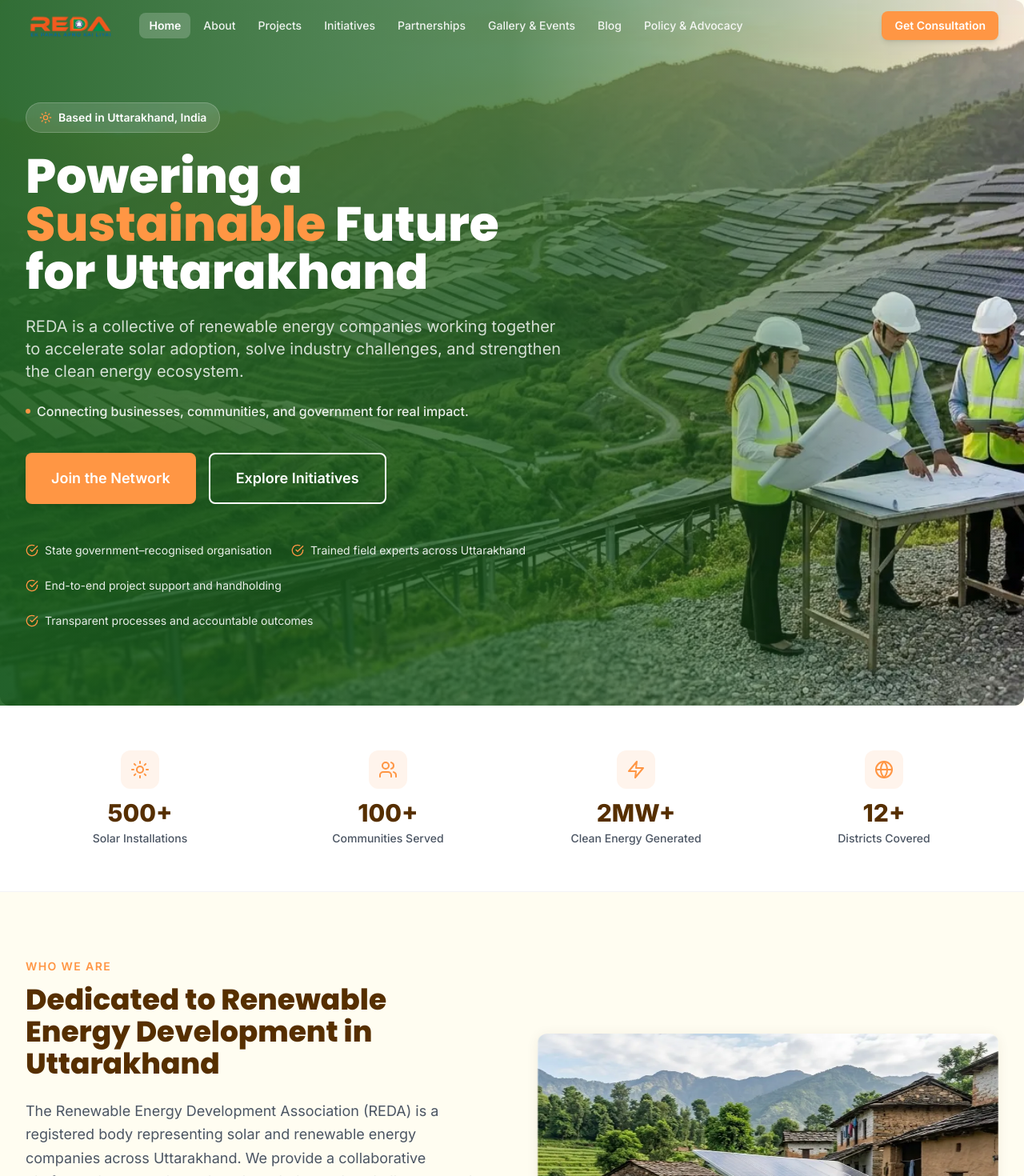
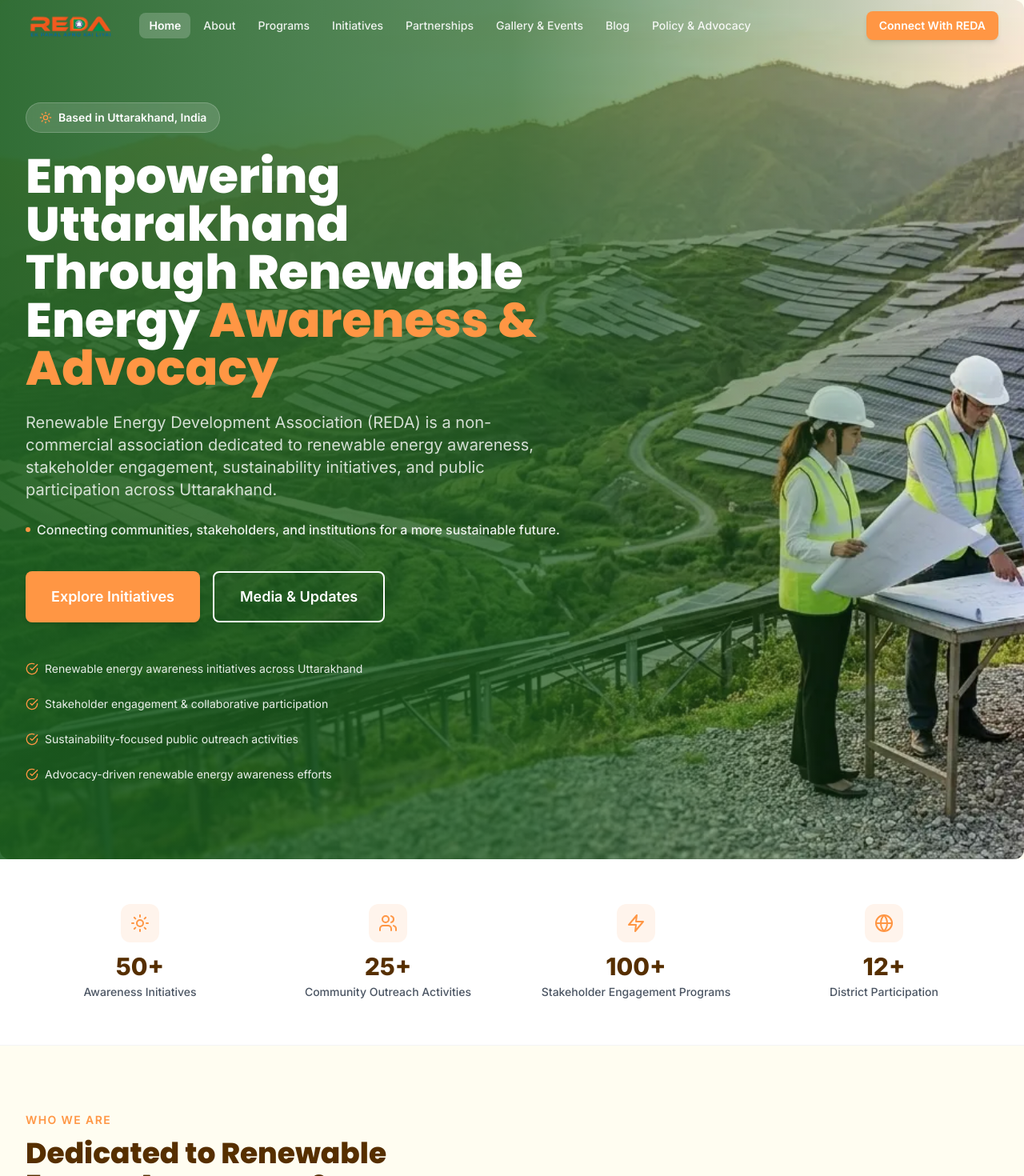
Before and after one commit to Bhogla/REDA, a React (Vite) app: page / in a window 1280 px wide. Shown: the top 1470 px of the page at 80% size. Built offline with nearby package versions, Linux system fonts and the light colour scheme.

Commit message:
Update homepage text content for awareness focus

```diff
--- a/src/components/Footer.tsx
+++ b/src/components/Footer.tsx
@@ -39,7 +39,7 @@ export default function Footer() {
               </div>
             </button>
             <p className="text-neutral-800 text-sm leading-relaxed mb-6 max-w-xs font-medium">
-              Renewable Energy Development Association promoting solar energy adoption and sustainable development across Uttarakhand, India.
+              Renewable Energy Development Association promoting renewable energy awareness, sustainability initiatives, stakeholder engagement, and community-focused participation across Uttarakhand, India.
             </p>
             <div className="flex gap-2.5">
               {[Facebook, Twitter, Linkedin, Youtube].map((Icon, i) => (
--- a/src/components/Navbar.tsx
+++ b/src/components/Navbar.tsx
@@ -7,7 +7,7 @@ import logoImage from '../assets/logo.png';
 const navLinks: { label: string; page: PageId }[] = [
   { label: 'Home', page: 'home' },
   { label: 'About', page: 'about' },
-  { label: 'Projects', page: 'projects' },
+  { label: 'Programs', page: 'projects' },
   { label: 'Initiatives', page: 'initiatives' },
   { label: 'Partnerships', page: 'partnerships' },
   { label: 'Gallery & Events', page: 'gallery' },
@@ -76,7 +76,7 @@ export default function Navbar() {
 
           <div className="hidden lg:block">
             <Button size="sm" onClick={() => handleNav('contact')}>
-              Get Consultation
+              Connect With REDA
             </Button>
           </div>
 
@@ -108,7 +108,7 @@ export default function Navbar() {
             ))}
             <div className="pt-2 border-t border-gray-100 mt-2">
               <Button fullWidth onClick={() => handleNav('contact')}>
-                Get Consultation
+                Connect With REDA
               </Button>
             </div>
           </nav>
--- a/src/pages/Home.tsx
+++ b/src/pages/Home.tsx
@@ -22,31 +22,31 @@ import banner2 from '../assets/banner2.webp';
 import banner3 from '../assets/banner3.webp';
 
 const stats = [
-  { value: '500+', label: 'Solar Installations', icon: Sun },
-  { value: '100+', label: 'Communities Served', icon: Users },
-  { value: '2MW+', label: 'Clean Energy Generated', icon: Zap },
-  { value: '12+', label: 'Districts Covered', icon: Globe },
+  { value: '50+', label: 'Awareness Initiatives', icon: Sun },
+  { value: '25+', label: 'Community Outreach Activities', icon: Users },
+  { value: '100+', label: 'Stakeholder Engagement Programs', icon: Zap },
+  { value: '12+', label: 'District Participation', icon: Globe },
 ];
 
 const projects = [
   {
     icon: Sun,
-    title: 'Residential Solar Support',
-    desc: 'Empowering homeowners with guidance on technology selection, subsidies, and connecting with reliable member installers.',
+    title: 'Renewable Energy Awareness',
+    desc: 'Promoting awareness and informed participation in renewable energy adoption through public outreach and educational initiatives.',
     color: 'text-solar',
     bg: 'bg-orange-50',
   },
   {
     icon: Users,
-    title: 'Community Solar Projects',
-    desc: 'Developing shared solar infrastructure to bring clean, collaborative energy solutions to Himalayan villages.',
+    title: 'Stakeholder Engagement',
+    desc: 'Encouraging collaboration and dialogue among stakeholders, institutions, and communities to support sustainable energy development.',
     color: 'text-green-deep',
     bg: 'bg-green-50',
   },
   {
     icon: Wind,
-    title: 'Off-Grid Solutions',
-    desc: 'Designing sustainable standalone energy systems for remote mountain communities with limited grid access.',
+    title: 'Sustainability Initiatives',
+    desc: 'Supporting sustainability-focused activities and awareness programs that contribute towards a cleaner and more responsible future.',
     color: 'text-blue-trust',
     bg: 'bg-blue-50',
   },
@@ -56,35 +56,35 @@ const initiatives = [
   {
     icon: Users,
     title: 'Community Engagement',
-    desc: 'Driving awareness and adoption of solar energy across communities through grassroots outreach and education.',
+    desc: 'Encouraging renewable energy awareness and public participation through outreach activities, discussions, and community-focused initiatives.',
     tag: 'Engagement',
   },
   {
     icon: Award,
-    title: 'Technical Support',
-    desc: 'Enabling member companies with knowledge sharing, problem-solving, and technical capacity building.',
+    title: 'Stakeholder Collaboration',
+    desc: 'Supporting dialogue and collaboration among stakeholders, institutions, and communities to strengthen renewable energy awareness and sustainable development efforts.',
     tag: 'Technical',
   },
   {
     icon: FileText,
-    title: 'Policy Advocacy',
-    desc: 'Working closely with the government and policymakers to create favorable renewable energy policies for Uttarakhand.',
+    title: 'Policy & Awareness Advocacy',
+    desc: 'Promoting awareness and constructive engagement regarding renewable energy policies, sustainability initiatives, and public-interest concerns.',
     tag: 'Advocacy',
   },
 ];
 
 const partners = [
-  { label: 'Government Bodies', icon: Building2, desc: 'UREDA, MNRE, State Govt.' },
-  { label: 'NGO Networks', icon: Leaf, desc: 'Environmental & development NGOs' },
-  { label: 'Private Sector', icon: TrendingUp, desc: 'Solar companies & industries' },
-  { label: 'Academic Institutions', icon: Award, desc: 'IITs, Universities, Research bodies' },
+  { label: 'Government Bodies', icon: Building2, desc: 'Collaborating with public institutions and government organizations to support renewable energy awareness and sustainability initiatives.' },
+  { label: 'NGO Networks', icon: Leaf, desc: 'Working alongside environmental and community-focused organizations to encourage awareness and sustainable development efforts.' },
+  { label: 'Industry Stakeholders', icon: TrendingUp, desc: 'Encouraging collaboration and dialogue among renewable energy stakeholders to support informed and responsible energy practices.' },
+  { label: 'Academic Institutions', icon: Award, desc: 'Partnering with educational and research institutions to promote renewable energy awareness, innovation, and knowledge-sharing initiatives.' },
 ];
 
 const benefits = [
-  'State government–recognised organisation',
-  'Trained field experts across Uttarakhand',
-  'End-to-end project support and handholding',
-  'Transparent processes and accountable outcomes',
+  'Renewable energy awareness initiatives across Uttarakhand',
+  'Stakeholder engagement & collaborative participation',
+  'Sustainability-focused public outreach activities',
+  'Advocacy-driven renewable energy awareness efforts',
 ];
 
 const schemes = [
@@ -114,55 +114,46 @@ const schemes = [
 const faqs = [
   {
     question: 'What is REDA and what does it do?',
-    answer: 'REDA (Renewable Energy Development Association) is a registered body of solar and renewable energy companies in Uttarakhand. We facilitate collaboration, provide technical support, advocate for favorable policies, and drive solar adoption across the state.',
-  },
-
-  {
-    question: 'What government subsidies are available for solar in Uttarakhand?',
-    answer: 'Several schemes are available including PM Surya Ghar Muft Bijli Yojana and the Mukhya Mantri Solar Yojana (MSSY). These can cover a significant portion of installation costs for residential systems. REDA helps you navigate the application process.',
+    answer: 'Renewable Energy Development Association (REDA) is a non-commercial association focused on renewable energy awareness, stakeholder engagement, sustainability initiatives, and public participation across Uttarakhand.',
   },
   {
-    question: 'Is solar energy viable in hilly terrain like Uttarakhand?',
-    answer: 'Yes! Uttarakhand receives excellent solar irradiance, especially in the mid-hills and valley regions. Modern panels work efficiently even in partially cloudy conditions, and REDA\'s experts design systems optimized for local terrain and climate.',
+    question: 'Is REDA a solar installation company?',
+    answer: 'No. REDA is not involved in commercial installation or product sales. The association primarily focuses on awareness, advocacy, stakeholder engagement, and sustainability initiatives.',
   },
   {
-    question: 'How can my company become a REDA member?',
-    answer: 'Any solar or renewable energy company operating in Uttarakhand can apply for REDA membership. Members gain access to networking, policy advocacy, technical support, and collaborative project opportunities. Reach out via our contact page to apply.',
+    question: 'What are REDA’s primary areas of focus?',
+    answer: 'REDA focuses on renewable energy awareness, sustainability advocacy, public engagement, collaborative participation, and community-focused initiatives.',
   },
   {
-    question: 'How long does it take to install a solar system?',
-    answer: 'The installation process typically takes 2–5 days depending on the system size and site conditions. Additional time may be required for approvals and net metering.',
+    question: 'Does REDA support awareness regarding renewable energy policies and schemes?',
+    answer: 'Yes. REDA actively participates in awareness initiatives and public communication regarding renewable energy-related policies, schemes, and sustainability efforts.',
   },
   {
-    question: 'Will solar panels work during power cuts?',
-    answer: 'Grid-connected solar systems automatically shut down during power cuts for safety. However, adding battery backup can provide power during outages.',
-  },
-  {
-    question: 'What happens during cloudy or rainy days?',
-    answer: 'Solar panels still generate electricity on cloudy days, but at reduced efficiency. Over time, the system balances output across sunny and cloudy periods.',
+    question: 'How can organizations or individuals connect with REDA?',
+    answer: 'Institutions, stakeholders, organizations, and individuals interested in renewable energy awareness and sustainability initiatives can connect with REDA for collaboration and participation opportunities.',
   },
 ];
 
 const knowledgeCards = [
   {
     icon: BookOpen,
-    title: 'Solar Installation Guide',
-    desc: 'Step-by-step guide for homeowners',
+    title: 'Renewable Energy Awareness Resources',
+    desc: 'Educational resources and awareness materials for informed renewable energy participation.',
   },
   {
     icon: ShieldCheck,
-    title: 'Subsidy & Policy Updates',
-    desc: 'Latest government schemes info',
+    title: 'Sustainability & Policy Updates',
+    desc: 'Latest awareness initiatives, sustainability programs, and policy-related updates.',
   },
   {
     icon: Lightbulb,
-    title: 'Energy Savings Calculator',
-    desc: 'Estimate your solar savings',
+    title: 'Community Outreach Initiatives',
+    desc: 'Explore public engagement activities and collaborative awareness programs.',
   },
   {
     icon: HelpCircle,
-    title: 'Technical Resources',
-    desc: 'Manuals & best practices',
+    title: 'Knowledge & Best Practices',
+    desc: 'Access awareness-focused guides, sustainability resources, and renewable energy best practices.',
   },
 ];
 
@@ -192,23 +183,21 @@ export default function Home() {
               Based in Uttarakhand, India
             </span>
             <h1 className="text-4xl sm:text-5xl lg:text-6xl font-extrabold text-white leading-[1.1] mb-6">
-              Powering a{' '}
-              <span className="text-solar">Sustainable</span>{' '}
-              Future for Uttarakhand
+              Empowering Uttarakhand Through Renewable Energy <span className="text-solar">Awareness & Advocacy</span>
             </h1>
             <p className="text-lg sm:text-xl text-white/80 leading-relaxed mb-6">
-              REDA is a collective of renewable energy companies working together to accelerate solar adoption, solve industry challenges, and strengthen the clean energy ecosystem.
+              Renewable Energy Development Association (REDA) is a non-commercial association dedicated to renewable energy awareness, stakeholder engagement, sustainability initiatives, and public participation across Uttarakhand.
             </p>
             <p className="text-white/90 font-medium mb-10 flex items-center gap-2">
               <span className="w-1.5 h-1.5 bg-solar rounded-full"></span>
-              Connecting businesses, communities, and government for real impact.
+              Connecting communities, stakeholders, and institutions for a more sustainable future.
             </p>
             <div className="flex flex-wrap gap-4">
-              <Button size="lg" onClick={() => navigate('contact')}>
-                Join the Network
+              <Button size="lg" onClick={() => navigate('initiatives')}>
+                Explore Initiatives
               </Button>
-              <Button size="lg" variant="outline-white" onClick={() => navigate('initiatives')}>
-                Explore Initiatives
+              <Button size="lg" variant="outline-white" onClick={() => navigate('blog')}>
+                Media & Updates
               </Button>
             </div>
 
@@ -250,27 +239,27 @@ export default function Home() {
                 Who We Are
               </span>
               <h2 className="text-3xl md:text-4xl font-extrabold text-brand-primary leading-tight mb-6">
-                Dedicated to Renewable Energy Development in Uttarakhand
+                Dedicated to Renewable Energy Awareness & Sustainable Development in Uttarakhand
               </h2>
               <p className="text-brand-secondary text-lg leading-relaxed mb-6">
-                The Renewable Energy Development Association (REDA) is a registered body representing solar and renewable energy companies across Uttarakhand. We provide a collaborative platform where members share knowledge, solve challenges, and work together with policymakers.
+                Renewable Energy Development Association (REDA) is a non-commercial association working towards renewable energy awareness, stakeholder engagement, sustainability initiatives, and public participation across Uttarakhand. REDA provides a collaborative platform that encourages awareness, dialogue, and collective efforts toward a cleaner and more sustainable future.
               </p>
               <div className="grid sm:grid-cols-2 gap-4 mb-8">
                 <div className="bg-green-50 rounded-xl p-5 border border-green-100">
                   <div className="text-lg font-bold text-green-deep mb-2">Our Mission</div>
                   <p className="text-sm text-brand-secondary leading-relaxed">
-                    To accelerate clean energy adoption through a unified industry voice, technical excellence, and community-driven initiatives.
+                    To promote renewable energy awareness, encourage sustainable practices, and support collaborative initiatives that contribute to a cleaner and more informed energy ecosystem.
                   </p>
                 </div>
                 <div className="bg-blue-50 rounded-xl p-5 border border-blue-100">
                   <div className="text-lg font-bold text-blue-trust mb-2">Our Vision</div>
                   <p className="text-sm text-brand-secondary leading-relaxed">
-                    To build a self-reliant Uttarakhand powered by clean, renewable energy where communities generate their own power and reduce dependence on fossil fuels.
+                    To build a more sustainable and energy-aware Uttarakhand where communities actively participate in renewable energy adoption and environmental responsibility.
                   </p>
                 </div>
               </div>
               <Button variant="ghost" onClick={() => navigate('about')}>
-                Learn More About REDA <ArrowRight className="w-4 h-4 ml-2" />
+                Discover REDA <ArrowRight className="w-4 h-4 ml-2" />
               </Button>
             </AnimateOnScroll>
             <AnimateOnScroll variant="slide-right" as="div" className="relative">
@@ -296,7 +285,7 @@ export default function Home() {
               Key Initiatives & Schemes
             </h2>
             <p className="text-brand-secondary text-lg max-w-2xl mx-auto">
-              Explore government-backed programs and solar opportunities in Uttarakhand
+              Explore renewable energy awareness programs and government-backed sustainability initiatives across Uttarakhand.
             </p>
           </div>
           <div className="relative">
@@ -370,9 +359,9 @@ export default function Home() {
         <div className="max-w-7xl mx-auto px-4 sm:px-6 lg:px-8">
           <AnimateOnScroll variant="fade-up">
             <SectionHeader
-              label="What We Do"
-              title="Solar Solutions for Every Need"
-              subtitle="From individual homes to entire communities, we design, install, and support solar energy systems across Uttarakhand."
+              label="WHAT WE DO"
+              title="Driving Renewable Energy Awareness & Community Engagement"
+              subtitle="Supporting renewable energy awareness, stakeholder collaboration, public engagement, and sustainability-focused initiatives across Uttarakhand."
             />
           </AnimateOnScroll>
           <div className="grid md:grid-cols-3 gap-6 mt-4">
@@ -396,7 +385,7 @@ export default function Home() {
           </div>
           <AnimateOnScroll variant="fade-up" className="text-center mt-10">
             <Button variant="ghost" onClick={() => navigate('projects')}>
-              View All Projects <ArrowRight className="w-4 h-4 ml-2" />
+              Explore Initiatives <ArrowRight className="w-4 h-4 ml-2" />
             </Button>
           </AnimateOnScroll>
         </div>
@@ -407,9 +396,9 @@ export default function Home() {
         <div className="max-w-7xl mx-auto px-4 sm:px-6 lg:px-8">
           <AnimateOnScroll variant="fade-up">
             <SectionHeader
-              label="Initiatives"
-              title={<span className="whitespace-normal md:whitespace-nowrap">Building Awareness, One Community at a Time</span>}
-              subtitle="Through education, training, and outreach, we empower citizens across Uttarakhand to embrace renewable energy."
+              label="INITIATIVES"
+              title="Promoting Renewable Energy Awareness Across Communities"
+              subtitle="Through awareness initiatives, stakeholder engagement, public outreach, and collaborative efforts, REDA encourages informed participation in renewable energy and sustainability-focused practices across Uttarakhand."
             />
           </AnimateOnScroll>
           <div className="grid md:grid-cols-3 gap-6 mt-4">
@@ -448,9 +437,9 @@ export default function Home() {
         <div className="max-w-7xl mx-auto px-4 sm:px-6 lg:px-8">
           <AnimateOnScroll variant="fade-up">
             <SectionHeader
-              label="Partnerships"
-              title="Collaborating for Greater Impact"
-              subtitle="We work alongside government bodies, NGOs, private companies, and academic institutions to scale solar adoption."
+              label="PARTNERSHIPS"
+              title="Collaborating for Sustainable Energy Awareness & Community Impact"
+              subtitle="REDA collaborates with government bodies, institutions, organizations, and stakeholders to promote renewable energy awareness, sustainability initiatives, and community-focused engagement across Uttarakhand."
             />
           </AnimateOnScroll>
           <div className="grid sm:grid-cols-2 lg:grid-cols-4 gap-5 mt-4">
@@ -470,7 +459,7 @@ export default function Home() {
           </div>
           <AnimateOnScroll variant="fade-up" className="text-center mt-10">
             <Button variant="ghost" onClick={() => navigate('partnerships')}>
-              View Partnerships <ArrowRight className="w-4 h-4 ml-2" />
+              Explore Collaborations <ArrowRight className="w-4 h-4 ml-2" />
             </Button>
           </AnimateOnScroll>
         </div>
@@ -547,12 +536,12 @@ export default function Home() {
 
               {/* Mini CTA — separated */}
               <div className="bg-gradient-to-br from-green-deep to-blue-trust rounded-xl p-5 text-white mt-2">
-                <h4 className="text-base font-bold mb-1.5">Still have questions?</h4>
+                <h4 className="text-base font-bold mb-1.5">Still Have Questions?</h4>
                 <p className="text-white/80 text-sm mb-3 leading-relaxed">
-                  Our team is here to help you make the right decision.
+                  Our team is here to help you learn more about renewable energy awareness initiatives, sustainability efforts, and stakeholder engagement activities.
                 </p>
                 <Button size="sm" onClick={() => navigate('contact')}>
-                  Get Free Consultation
+                  Connect With REDA
                 </Button>
               </div>
             </div>
```
